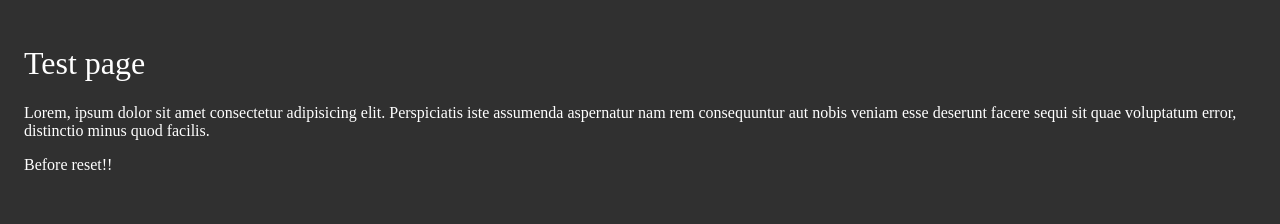
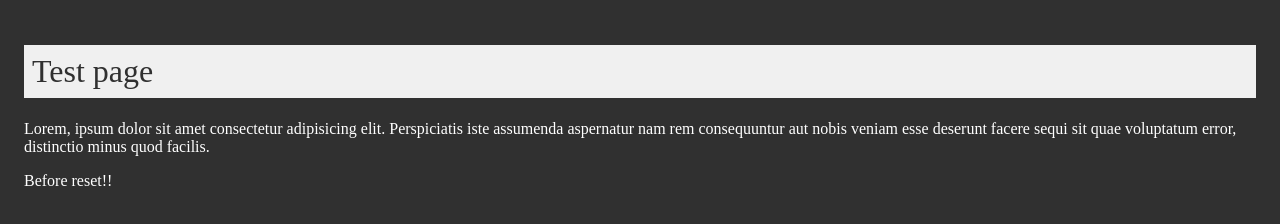
Before and after one commit to rusicsemenov/test, a plain HTML site: page index.html in a window 1280 px wide. Drawn offline with Linux system fonts and the light colour scheme.

Commit message:
change h1 color

```diff
--- a/index.html
+++ b/index.html
@@ -13,6 +13,9 @@
       }
       h1 {
         font-weight: 100;
+        background-color: #f0f0f0;
+        color: #303030;
+        padding: 0.5rem;
       }
     </style>
   </head>
```
